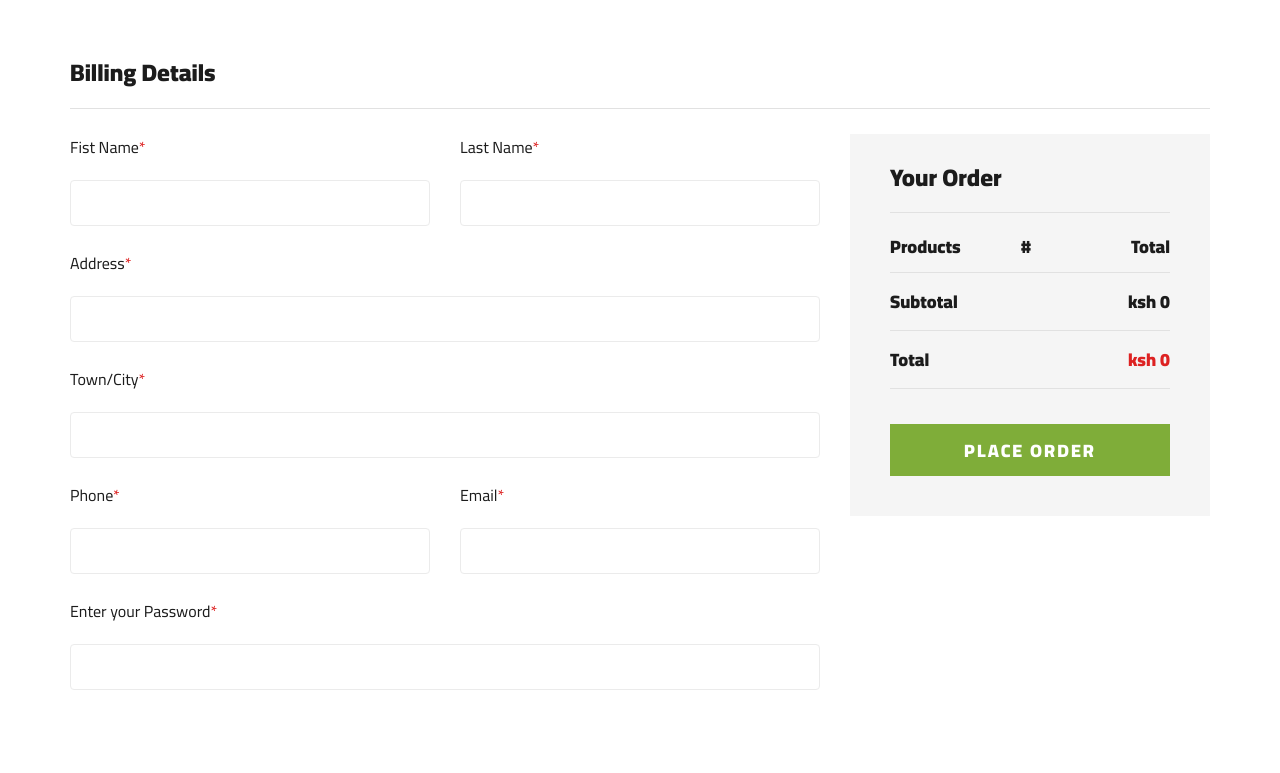
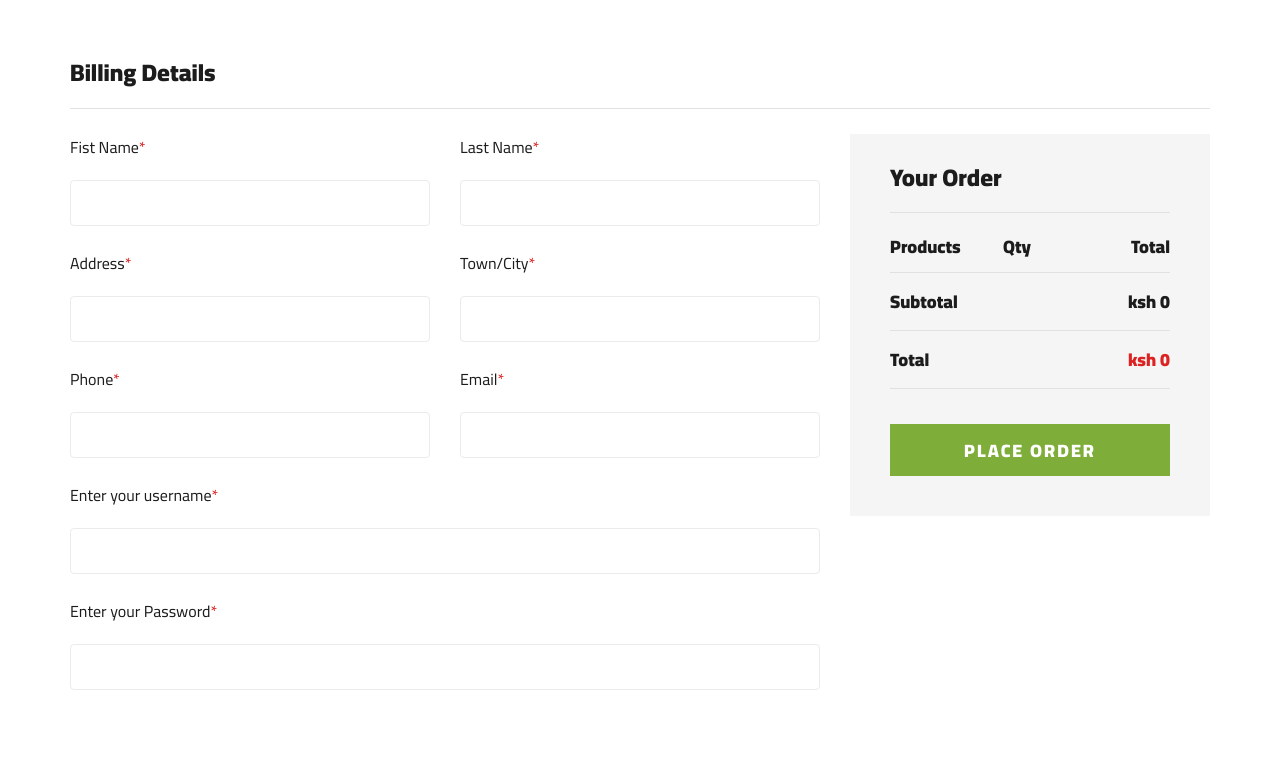
Before and after one commit to ColinAdo/group-one-project, a Django app: page /chekout/ in a window 1280 px wide. Shown: the part 418-1191 px from the top of the page. Run offline with Django 4.2, Linux system fonts and the light colour scheme; the visitor is signed in with stand-in values (Sample User, id 1); data that the repository does not hold is empty; some libraries are stand-ins or nearby versions.

Commit message:
Add username field

```diff
--- a/templates/products/checkout.html
+++ b/templates/products/checkout.html
@@ -281,13 +281,19 @@
                 </div>
               </div>
             </div>
+            <div class="row">
+              <div class="col-lg-6">
                 <div class="checkout__input">
                   <p>Address<span>*</span></p>
                   {{form.address}}
                 </div>
+              </div>
+              <div class="col-lg-6">
                 <div class="checkout__input">
                   <p>Town/City<span>*</span></p>
                   {{form.city}}
+                </div>
+              </div>
             </div>
             <div class="row">
               <div class="col-lg-6">
@@ -304,6 +310,10 @@
               </div>
             </div>
             <div class="checkout__input">
+              <p>Enter your username<span>*{% if form.non_field_errors %} <small class="text-danger">{{ form.non_field_errors }}</small>  {% endif %}</span></p>
+              <input name="username" type="text" />
+            </div>
+            <div class="checkout__input">
               <p>Enter your Password<span>*</span></p>
               <input name="password" type="password" />
             </div>
@@ -313,7 +323,7 @@
               <h4>Your Order</h4>
               <div class="checkout__order__products">
                 Products <span>Total</span>
-                <span style="margin-right: 100px">#</span>
+                <span style="margin-right: 100px">Qty</span>
               </div>
               <ul>
                 {% for cart in carts %}
```
Lines whose indentation alone changed are shown as unchanged.
